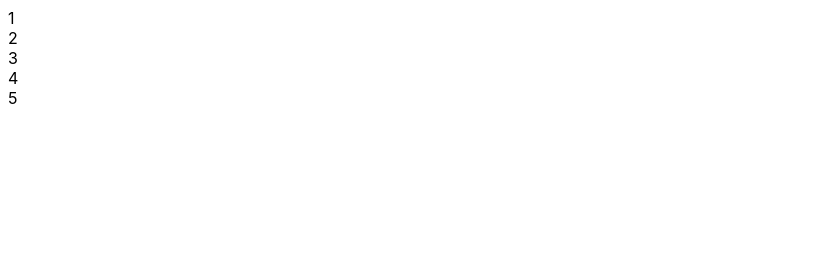
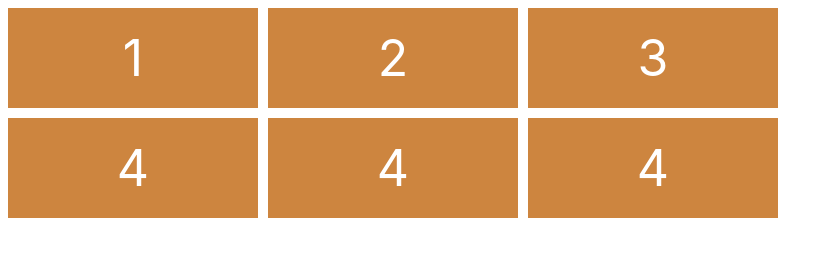
Before and after one commit to comographer/scss-masterclass, a plain HTML site: page index.html in a window 1280 px wide. Shown: the whole page, without its empty margins (0-833 px from the left). Drawn offline with Linux system fonts and the light colour scheme.

Commit message:
2.2 CSS Grid Basic Concepts

```diff
--- a/grid.css
+++ b/grid.css
@@ -1,6 +1,22 @@
 body {
   font-family: -apple-system, BlinkMacSystemFont, "Segoe UI", Roboto, Oxygen,
     Ubuntu, Cantarell, "Open Sans", "Helvetica Neue", sans-serif;
+}
+
+.father {
+  display: grid;
+  grid-template-columns: 250px 250px 250px;
+  grid-template-rows: 100px 100px;
+  gap: 10px;
+}
+
+.child {
+  background: peru;
+  color: white;
+  font-size: 50px;
+  display: flex;
+  justify-content: center;
+  align-items: center;
 }
 
 /* 2.1 Life Before Grid
@@ -10,3 +26,12 @@ wrap, direction, etc.;
 Even with all that, it was still tough to form grid;
 Thus Grid was introduced;
 */
+
+/* 2.2 CSS Grid Basic Concepts
+Just like Flexbox, Grid happens on the father element;
+most things will happen on the father;
+with property grid-template-columns, we can make number of columns by assigning width;
+grid-template-rows will set height of rows of the grid;
+You can set gap between columns and rows with column-row and row-gap;
+If you want universal gap, use property gap;
+*/
--- a/index.html
+++ b/index.html
@@ -12,7 +12,8 @@
       <div class="child">2</div>
       <div class="child">3</div>
       <div class="child">4</div>
-      <div class="child">5</div>
+      <div class="child">4</div>
+      <div class="child">4</div>
     </div>
   </body>
 </html>
```
Also changed, not shown: 1 other file.
